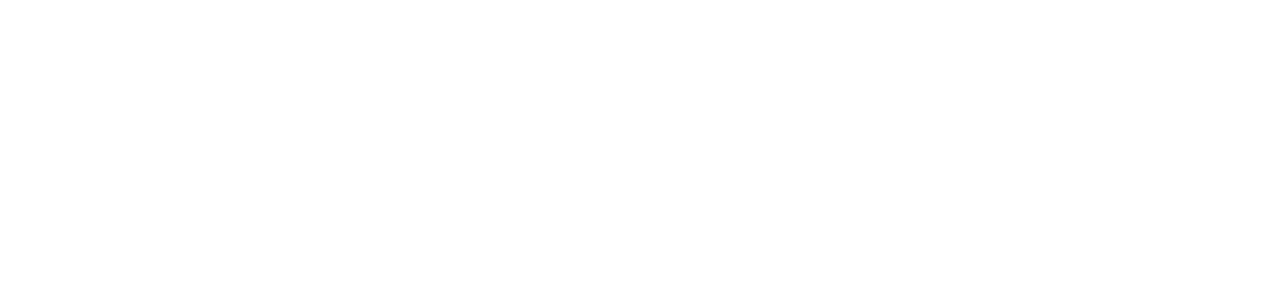
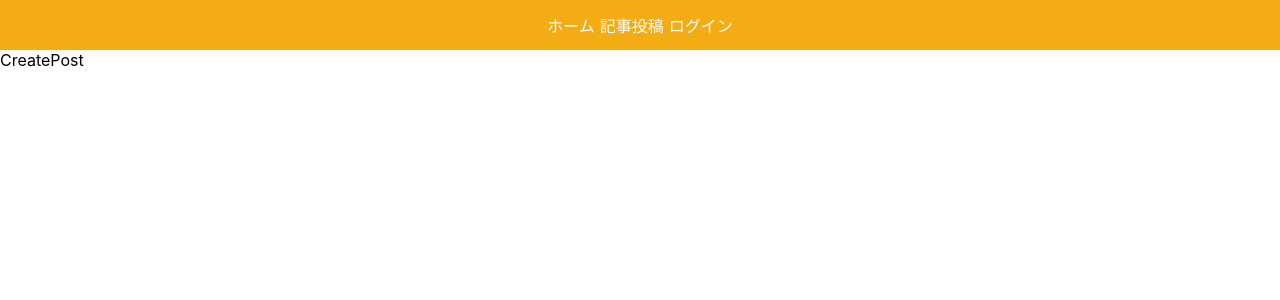
Before and after one commit to yuomatsu/udemy-react-firebase-blog, a React (Create React App) app: page /createpost in a window 1280 px wide. Shown: the top 300 px of the page. Built offline with nearby package versions, Linux system fonts and the light colour scheme.

Commit message:
ページ作成、ルーティング、saas導入

```diff
--- a/package.json
+++ b/package.json
@@ -13,7 +13,9 @@
     "firebase": "^9.15.0",
     "react": "^18.2.0",
     "react-dom": "^18.2.0",
+    "react-router-dom": "^6.6.1",
     "react-scripts": "5.0.1",
+    "sass": "^1.57.1",
     "typescript": "^4.9.4",
     "web-vitals": "^2.1.4"
   },
--- a/src/App.tsx
+++ b/src/App.tsx
@@ -1,8 +1,25 @@
 import React from "react";
-import "./App.css";
+import "./App.scss";
+import { BrowserRouter as Router, Routes, Route, Link } from "react-router-dom";
+
+import Home from "./components/Home";
+import CreatePost from "./components/CreatePost";
+import Login from "./components/Login";
+import Logout from "./components/Logout";
+import Navbar from "./components/Navbar";
 
 function App() {
-  return <div></div>;
+  return (
+    <Router>
+      <Navbar />
+      <Routes>
+        <Route path="/" element={<Home />}></Route>
+        <Route path="/createpost" element={<CreatePost />}></Route>
+        <Route path="/login" element={<Login />}></Route>
+        <Route path="/logout" element={<Logout />}></Route>
+      </Routes>
+    </Router>
+  );
 }
 
 export default App;
--- /dev/null
+++ b/src/components/CreatePost.tsx
@@ -0,0 +1,7 @@
+import React from "react";
+
+const CreatePost = () => {
+  return <div>CreatePost</div>;
+};
+
+export default CreatePost;
--- /dev/null
+++ b/src/components/Home.tsx
@@ -0,0 +1,7 @@
+import React from "react";
+
+const Home = () => {
+  return <div>Home</div>;
+};
+
+export default Home;
--- /dev/null
+++ b/src/components/Login.tsx
@@ -0,0 +1,7 @@
+import React from "react";
+
+const Login = () => {
+  return <div>Login</div>;
+};
+
+export default Login;
--- /dev/null
+++ b/src/components/Logout.tsx
@@ -0,0 +1,7 @@
+import React from "react";
+
+const Logout = () => {
+  return <div>Logout</div>;
+};
+
+export default Logout;
--- /dev/null
+++ b/src/components/Navbar.scss
@@ -0,0 +1,17 @@
+.nav {
+    display: flex;
+    justify-content: center;
+    align-items: center;
+    height: 50px;
+    background-color: #f3ac13;
+    gap: 5px;
+}
+
+.nav a {
+    text-decoration: none;
+    color: #fff;
+}
+
+.nav a:hover {
+    color:#a3ade6;
+}
--- /dev/null
+++ b/src/components/Navbar.tsx
@@ -0,0 +1,15 @@
+import React from "react";
+import { Link } from "react-router-dom";
+import "./Navbar.scss";
+
+const Navbar = () => {
+  return (
+    <nav className="nav">
+      <Link to="/">ホーム</Link>
+      <Link to="/createpost">記事投稿</Link>
+      <Link to="/login">ログイン</Link>
+    </nav>
+  );
+};
+
+export default Navbar;
--- a/src/index.tsx
+++ b/src/index.tsx
@@ -1,6 +1,6 @@
 import React from "react";
 import ReactDOM from "react-dom/client";
-import "./index.css";
+import "./index.scss";
 import App from "./App";
 
 const root = ReactDOM.createRoot(
```
Also changed, not shown: src/App.scss (renamed from src/App.css), src/index.scss (renamed from src/index.css), 1 other file (tests, documents, lock files or other folders).
